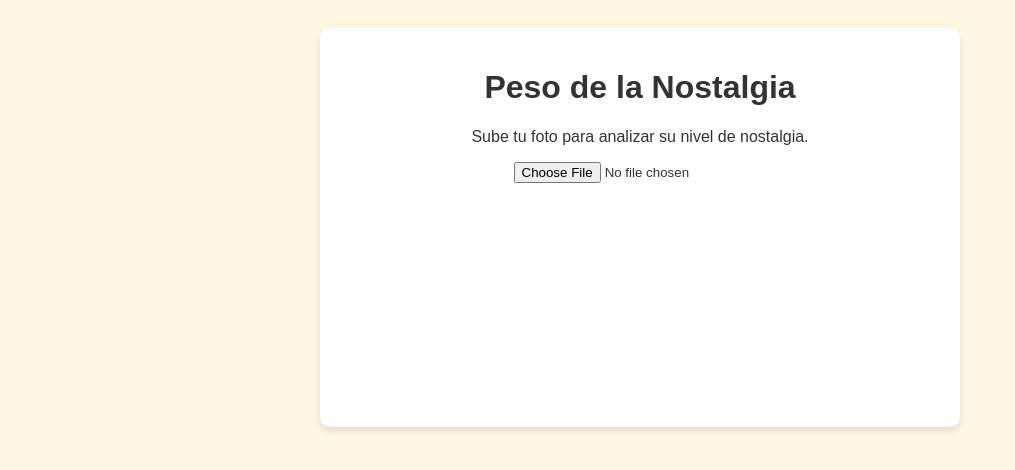
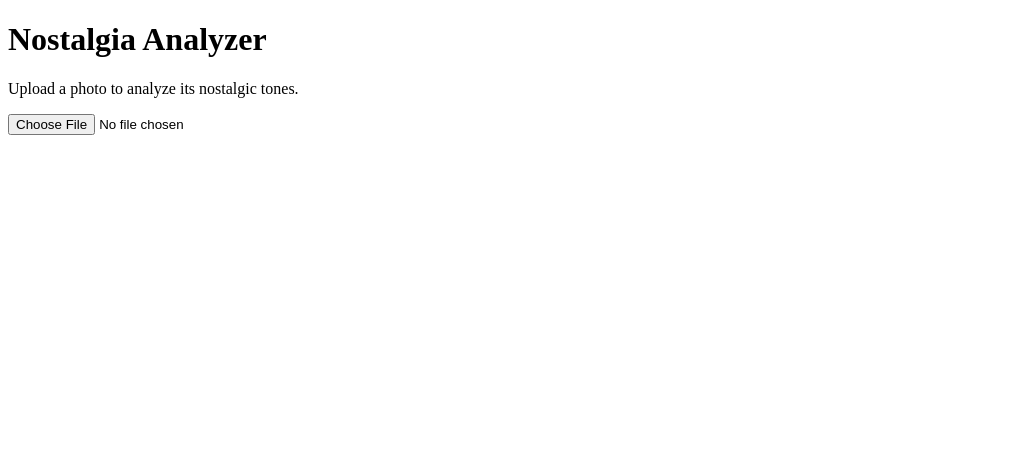
Before and after one commit to saegerter1982/nostalgia-analyzer, a plain HTML site: page index.html in a window 1280 px wide. Shown: the whole page, without its empty margins (0-1015 px from the left). Drawn offline with nearby package versions, Linux system fonts and the light colour scheme.

Commit message:
Update index.html

```diff
--- a/index.html
+++ b/index.html
@@ -4,17 +4,13 @@
     <meta charset="UTF-8">
     <meta name="viewport" content="width=device-width, initial-scale=1.0">
     <title>Nostalgia Analyzer</title>
-    <link rel="stylesheet" href="styles.css">
-    <script src="https://cdn.jsdelivr.net/npm/chart.js"></script>
+    <script src="https://cdn.jsdelivr.net/npm/@tensorflow/tfjs"></script>
 </head>
 <body>
-    <div class="container">
-        <h1>Peso de la Nostalgia</h1>
-        <p>Sube tu foto para analizar su nivel de nostalgia.</p>
-        <input type="file" id="upload" accept="image/*">
-        <canvas id="chart" width="400" height="200"></canvas>
-    </div>
-
+    <h1>Nostalgia Analyzer</h1>
+    <p>Upload a photo to analyze its nostalgic tones.</p>
+    <input type="file" id="upload" accept="image/*">
+    <p id="result"></p>
     <script src="script.js"></script>
 </body>
 </html>
```
